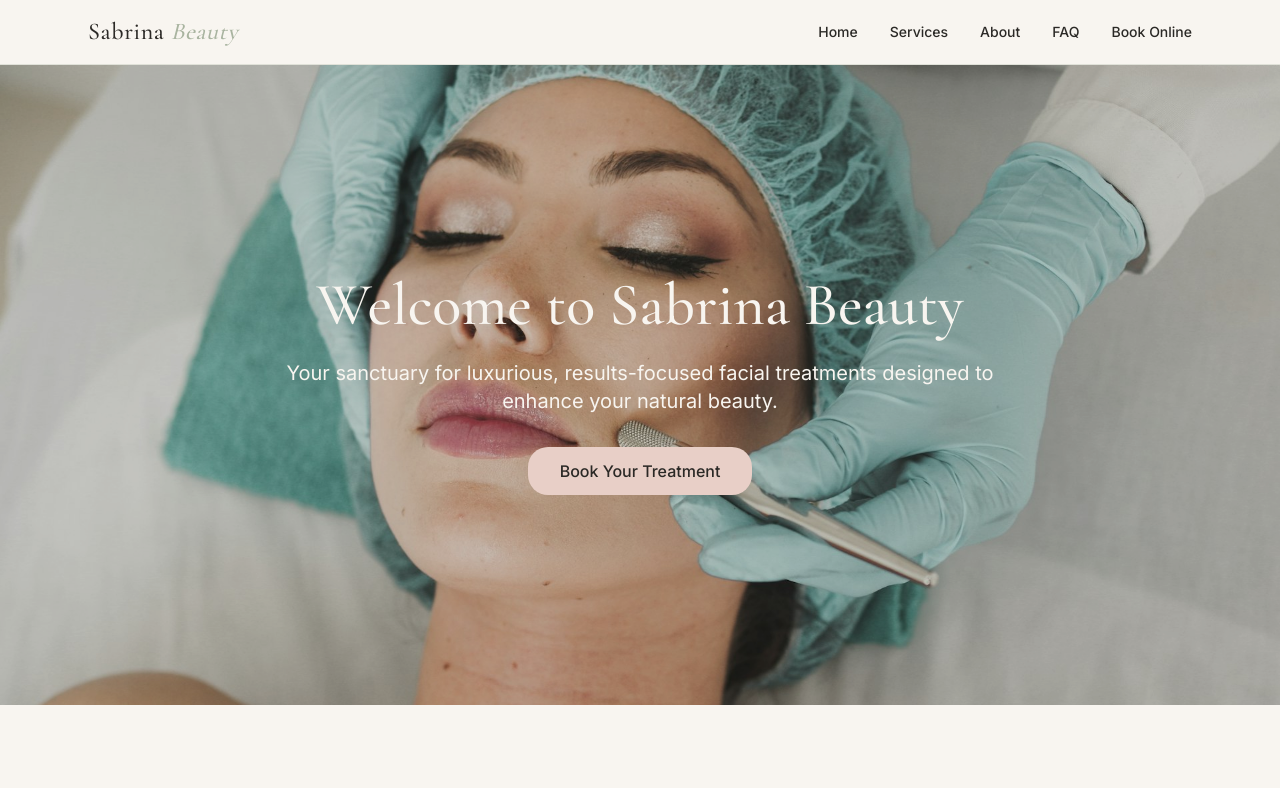
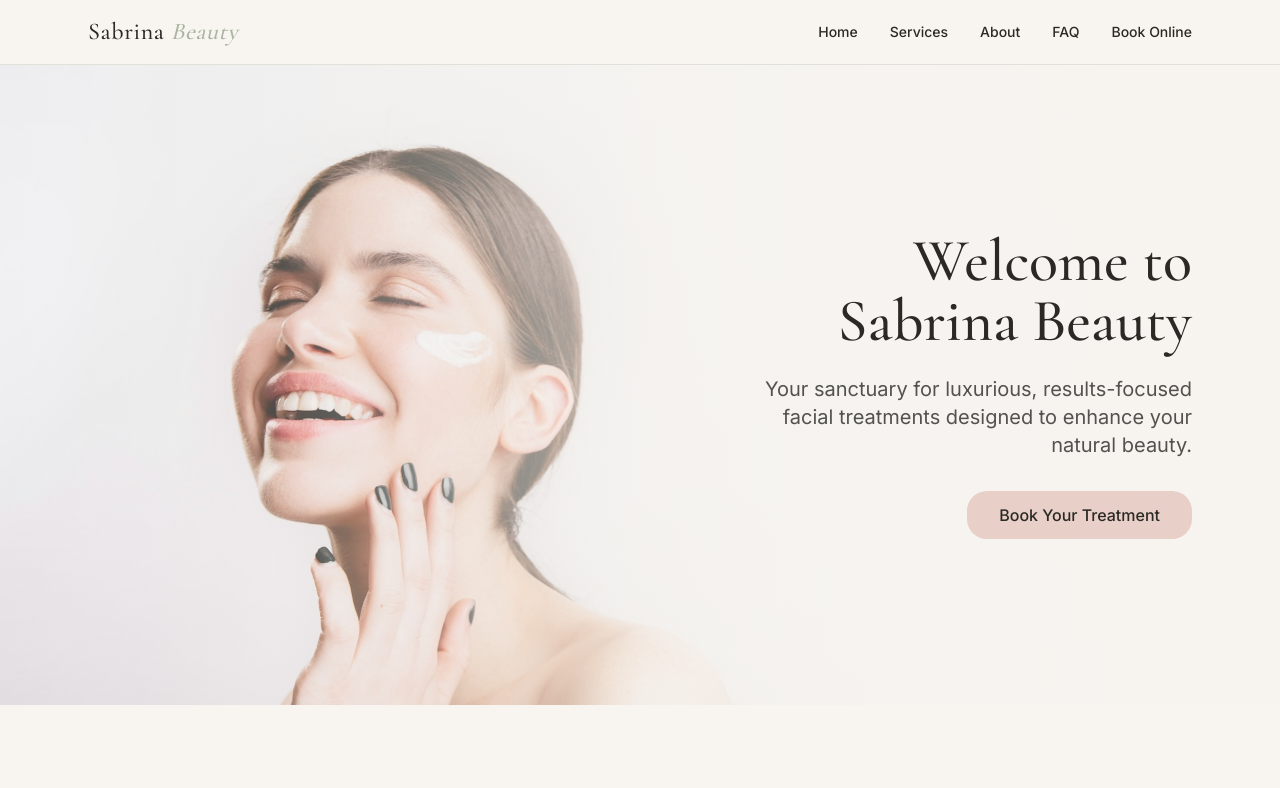
Before and after one commit to sabrinabeauty/sabrina-beauty, a Next.js app: page / in a window 1280 px wide. Shown: the top 788 px of the page. Built offline with nearby package versions, Linux system fonts and the light colour scheme.

Commit message:
Redesign hero as editorial split layout with warm smiling-model photo

```diff
--- a/app/page.tsx
+++ b/app/page.tsx
@@ -6,18 +6,19 @@ import InstagramFollow from '@/components/InstagramFollow'
 export default function HomePage() {
   return (
     <>
-      <section className="relative h-[80vh] min-h-[560px] flex items-center">
+      <section className="relative h-[80vh] min-h-[560px] flex items-center bg-cream">
         <Image
           src="/images/hero.jpg"
-          alt="Client receiving a relaxing facial treatment at Sabrina Beauty"
+          alt="Smiling client with radiant, glowing skin at Sabrina Beauty"
           fill
           priority
-          className="object-cover"
+          className="object-cover object-[25%_center]"
         />
-        <div className="absolute inset-0 bg-charcoal/20" />
-        <div className="relative max-w-3xl mx-auto text-center text-cream px-6">
-          <h1 className="font-serif text-5xl sm:text-6xl mb-6">Welcome to Sabrina Beauty</h1>
-          <p className="text-lg sm:text-xl mb-8">
+        <div className="absolute inset-0 bg-gradient-to-r from-transparent via-cream/70 to-cream/95" />
+        <div className="relative w-full max-w-6xl mx-auto px-6">
+          <div className="max-w-md ml-auto text-right">
+            <h1 className="font-serif text-5xl sm:text-6xl mb-6 text-charcoal">Welcome to Sabrina Beauty</h1>
+            <p className="text-lg sm:text-xl mb-8 text-charcoal/80">
               Your sanctuary for luxurious, results-focused facial treatments designed to enhance your natural beauty.
             </p>
             <Link
@@ -26,6 +27,7 @@ export default function HomePage() {
             >
               Book Your Treatment
             </Link>
+          </div>
         </div>
       </section>
 
```
Also changed, not shown: public/images/hero.jpg. Lines whose indentation alone changed are shown as unchanged.
